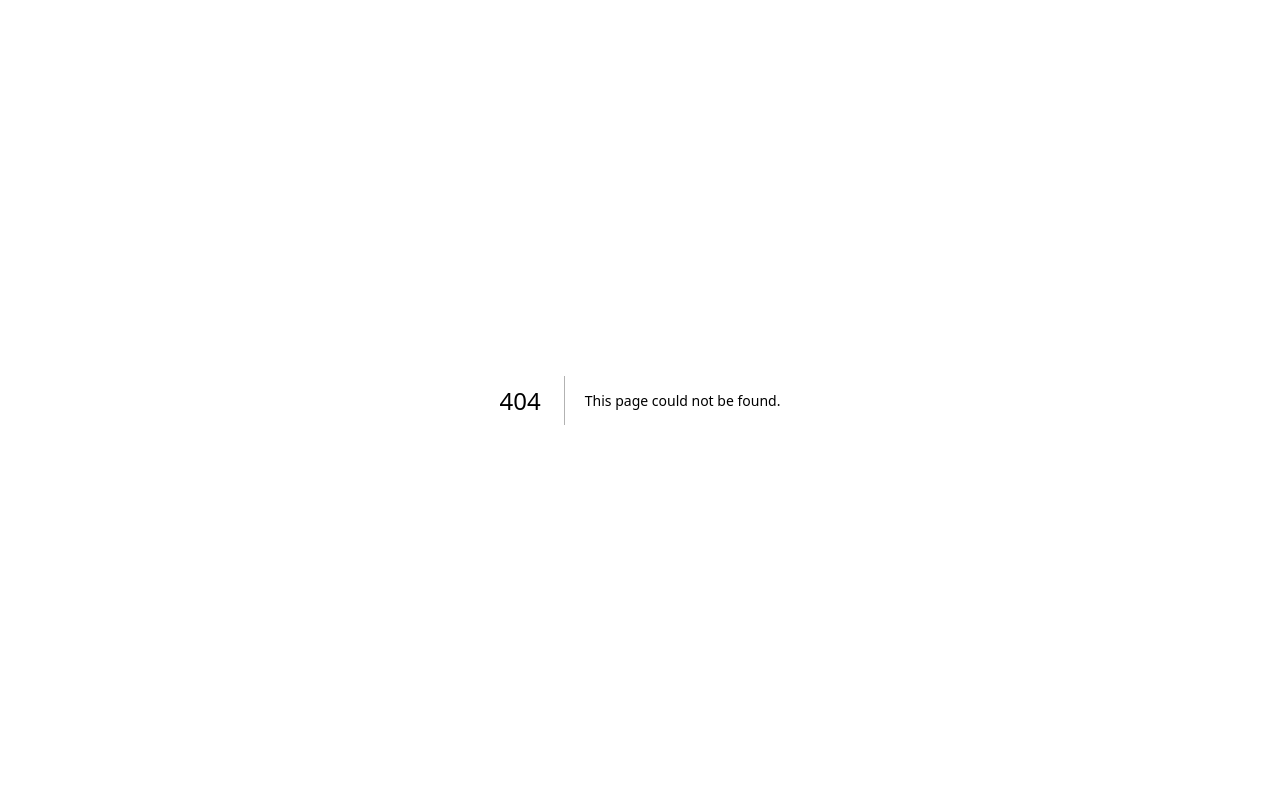
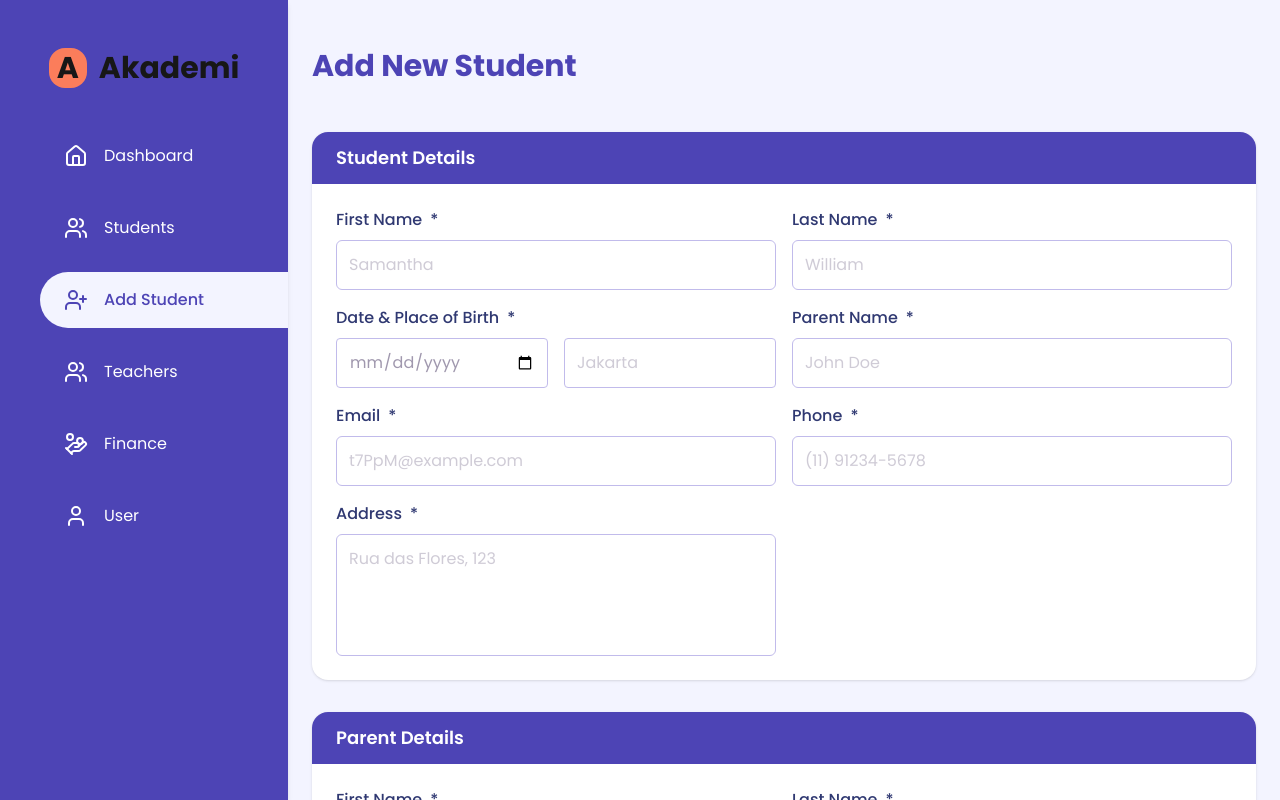
Before and after one commit to 3-du4rd4/desafio-frontend, a Next.js app: page /students/new in a window 1280 px wide. Before the commit this address had no page. Built offline with nearby package versions, Linux system fonts and the light colour scheme.

Commit message:
feat: adicionar página de Add Student com formulário validado por react-hook-form e zod

```diff
--- a/package.json
+++ b/package.json
@@ -9,10 +9,13 @@
     "lint": "eslint"
   },
   "dependencies": {
+    "@hookform/resolvers": "^5.2.2",
     "lucide-react": "^0.544.0",
     "next": "15.5.4",
     "react": "19.1.0",
-    "react-dom": "19.1.0"
+    "react-dom": "19.1.0",
+    "react-hook-form": "^7.64.0",
+    "zod": "^4.1.11"
   },
   "devDependencies": {
     "@eslint/eslintrc": "^3",
--- /dev/null
+++ b/src/app/students/new/page.tsx
@@ -0,0 +1,94 @@
+'use client';
+
+import * as z from 'zod';
+import React from 'react';
+import { useForm } from 'react-hook-form';
+import Header from '@/components/layout/Header';
+import { zodResolver } from '@hookform/resolvers/zod';
+import FormSection from '@/components/layout/FormSection';
+import { StudentsProvider } from '@/contexts/StudentsContext';
+
+const studentSchema = z.object({
+    firstName: z.string().min(3, 'Nome deve ter pelo menos 3 caracteres'),
+    lastName: z.string().min(3, 'Sobrenome deve ter pelo menos 3 caracteres'),
+    email: z.string().refine((str) => {
+        return /^[a-zA-Z0-9._%+-]+@[a-zA-Z0-9.-]+\.[a-zA-Z]{2,}$/i.test(str);
+    }, 'E-mail inválido'),
+    phone: z.string().min(8, 'Telefone inválido'),
+    dateOfBirth: z.string().nonempty('Data obrigatória'),
+    address: z.string().min(5, 'Endereço deve ter pelo menos 5 caracteres'),
+    parentName: z.string().min(3, 'Nome do responsável deve ter pelo menos 3 caracteres'),
+    placeOfBirth: z.string().min(3, 'Local de nascimento deve ter pelo menos 3 caracteres'),
+
+    parentFirstName: z.string().min(3, 'Nome do responsável deve ter pelo menos 3 caracteres'),
+    parentLastName: z.string().min(3, 'Sobrenome do responsável deve ter pelo menos 3 caracteres'),
+    parentEmail: z.string().refine((str) => {
+        return /^[a-zA-Z0-9._%+-]+@[a-zA-Z0-9.-]+\.[a-zA-Z]{2,}$/i.test(str);
+    }, 'E-mail inválido'),
+    parentPhone: z.string().min(8, 'Telefone inválido'),
+    parentAddress: z.string().min(5, 'Endereço deve ter pelo menos 5 caracteres'),
+    payments: z.enum(['Cash', 'Debit']),
+});
+
+type StudentFormData = z.infer<typeof studentSchema>;
+
+export default function AddStudentPage() {
+    const { register, handleSubmit, formState: { errors } } = useForm<StudentFormData>({
+        resolver: zodResolver(studentSchema),
+    });
+
+    const onSubmit = (data: StudentFormData) => {
+     console.log('Formulário válido:', data);
+    };
+
+    return (
+        <StudentsProvider>
+            <div className="flex flex-col gap-6">
+                <Header title="Add New Student" />
+
+                <form onSubmit={handleSubmit(onSubmit)} className="flex flex-col gap-8">
+                    <FormSection
+                        title="Student Details"
+                        register={register}
+                        errors={errors}
+                        fields={[
+                            { label: 'First Name', name: 'firstName', type: 'text', placeholder: 'Samantha', required: true },
+                            { label: 'Last Name', name: 'lastName', type: 'text', placeholder: 'William', required: true },
+                            { label: 'Date & Place of Birth', required: true, type: 'group',
+                                fields: [
+                                { name: 'dateOfBirth', type: 'date', required: true },
+                                { name: 'placeOfBirth', type: 'text', placeholder: 'Jakarta', required: true },
+                                ],
+                            },
+                            { label: 'Parent Name', name: 'parentName', type: 'text', placeholder: 'John Doe', required: true },
+                            { label: 'Email', name: 'email', type: 'email', placeholder: 't7PpM@example.com', required: true },
+                            { label: 'Phone', name: 'phone', type: 'tel', placeholder: '(11) 91234-5678', required: true },
+                            { label: 'Address', name: 'address', type: 'textarea', placeholder: 'Rua das Flores, 123', required: true },
+                        ]}
+                    />
+
+                    <FormSection
+                        title="Parent Details"
+                        register={register}
+                        errors={errors}
+                        fields={[
+                            { label: 'First Name', name: 'parentFirstName', type: 'text', placeholder: 'Samantha', required: true },
+                            { label: 'Last Name', name: 'parentLastName', type: 'text', placeholder: 'William', required: true },
+                            { label: 'Email', name: 'parentEmail', type: 'email', placeholder: 't7PpM@example.com', required: true },
+                            { label: 'Phone', name: 'parentPhone', type: 'tel', placeholder: '(11) 91234-5678', required: true },
+                            { label: 'Address', name: 'parentAddress', type: 'textarea', placeholder: 'Rua das Flores, 123', required: true },
+                            { label: 'Payments', name: 'payments', type: 'radio', options: ['Cash', 'Debit'], required: true },
+                        ]}
+                    />
+
+                    <button
+                        type="submit"
+                        className="self-end bg-[#4D44B5] text-white px-6 py-2 rounded-md hover:bg-[#3a3691] transition"
+                    >
+                        Save
+                    </button>
+                </form>
+            </div>
+        </StudentsProvider>
+    );
+}
--- a/src/components/layout/Sidebar.tsx
+++ b/src/components/layout/Sidebar.tsx
@@ -16,7 +16,7 @@ const Sidebar = ({ isOpen, setIsOpen }: SidebarProps) => {
   const links = [
     { label: 'Dashboard', href: '/', icon: House },
     { label: 'Students', href: '/students', icon: Users },
-    { label: 'Add Student', href: '/add-student', icon: UserPlus },
+    { label: 'Add Student', href: '/students/new', icon: UserPlus },
     { label: 'Teachers', href: '/teachers', icon: Users },
     { label: 'Finance', href: '/finance', icon: HandCoins },
     { label: 'User', href: '/user', icon: User },
```
Also changed, not shown: 1 other file (tests, documents, lock files or other folders).
